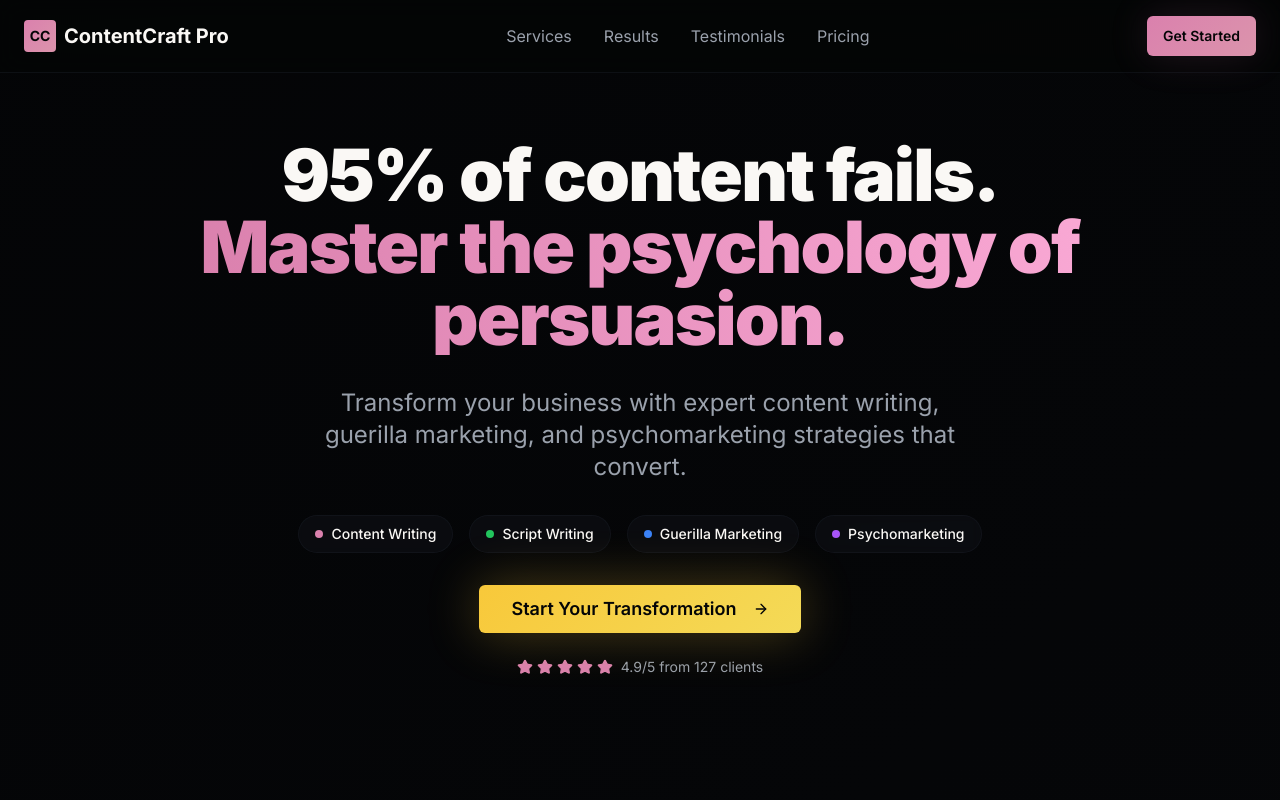
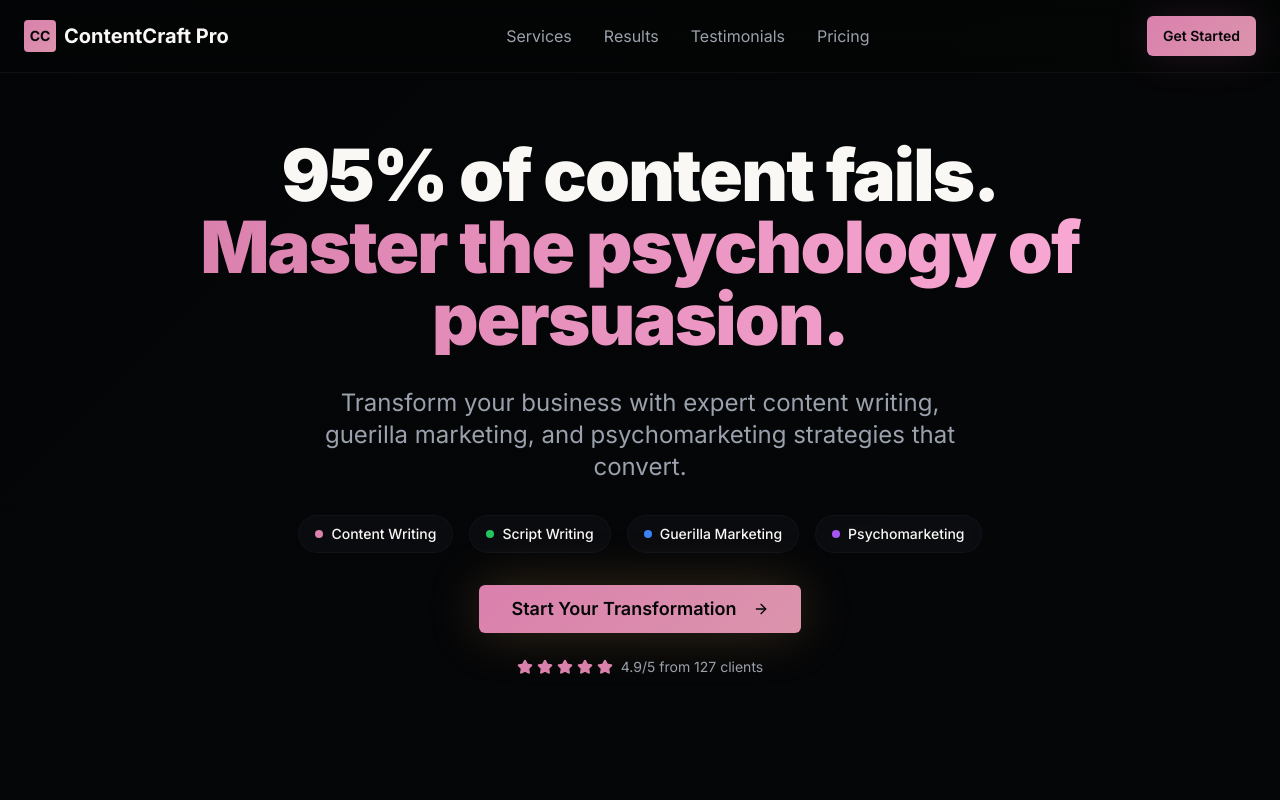
Before and after one commit to arizmi/mind-meld-wordsmith, a React (Vite) app: page / in a window 1280 px wide. Shown: the top 800 px of the page. Built offline with nearby package versions, Linux system fonts and the light colour scheme.

Commit message:
Reverted to commit 995dfab0e8704c4d5fa2b206d55cbd994a279f46

```diff
--- a/src/components/Hero.tsx
+++ b/src/components/Hero.tsx
@@ -37,7 +37,7 @@ const Hero = () => {
           <div className="space-y-6">
             <Button
               size="lg"
-              className="glow-button-gold bg-gradient-gold hover:bg-gradient-gold/90 text-background font-semibold px-8 py-6 text-lg animate-glow-pulse-gold"
+              className="glow-button bg-gradient-pink hover:bg-gradient-pink/90 text-background font-semibold px-8 py-6 text-lg animate-glow-pulse"
             >
               Start Your Transformation
               <ArrowRight className="ml-2 h-5 w-5" />
--- a/src/index.css
+++ b/src/index.css
@@ -28,12 +28,10 @@ All colors MUST be HSL.
     /* Premium gradients */
     --gradient-hero: linear-gradient(135deg, hsl(220 26% 2%) 0%, hsl(220 20% 4%) 100%);
     --gradient-pink: linear-gradient(135deg, hsl(330 55% 68%) 0%, hsl(340 50% 72%) 100%);
-    --gradient-gold: linear-gradient(135deg, hsl(45 93% 60%) 0%, hsl(50 88% 65%) 100%);
     --gradient-card: linear-gradient(145deg, hsl(220 26% 3%) 0%, hsl(220 20% 5%) 100%);
 
     /* Shadows */
     --shadow-glow: 0 0 40px hsla(330, 55%, 68%, 0.15);
-    --shadow-glow-gold: 0 0 40px hsla(45, 93%, 60%, 0.2);
     --shadow-card: 0 10px 40px hsla(220, 26%, 2%, 0.5);
     --radius: 0.5rem;
     --sidebar-background: 0 0% 98%;
@@ -107,10 +105,6 @@ All colors MUST be HSL.
     @apply relative overflow-hidden;
     box-shadow: var(--shadow-glow);
   }
-  .glow-button-gold {
-    @apply relative overflow-hidden;
-    box-shadow: var(--shadow-glow-gold);
-  }
   .glow-button::before {
     @apply absolute inset-0 opacity-0 transition-opacity duration-300;
     content: '';
@@ -118,15 +112,6 @@ All colors MUST be HSL.
     border-radius: inherit;
   }
   .glow-button:hover::before {
-    @apply opacity-20;
-  }
-  .glow-button-gold::before {
-    @apply absolute inset-0 opacity-0 transition-opacity duration-300;
-    content: '';
-    background: var(--gradient-gold);
-    border-radius: inherit;
-  }
-  .glow-button-gold:hover::before {
     @apply opacity-20;
   }
   .animate-fade-in {
@@ -154,11 +139,3 @@ All colors MUST be HSL.
     box-shadow: 0 0 60px hsla(330, 55%, 68%, 0.25);
   }
 }
-@keyframes glowPulseGold {
-  0%, 100% {
-    box-shadow: var(--shadow-glow-gold);
-  }
-  50% {
-    box-shadow: 0 0 60px hsla(45, 93%, 60%, 0.35);
-  }
-}
--- a/tailwind.config.ts
+++ b/tailwind.config.ts
@@ -69,7 +69,6 @@ export default {
 			backgroundImage: {
 				'gradient-hero': 'var(--gradient-hero)',
 				'gradient-pink': 'var(--gradient-pink)',
-				'gradient-gold': 'var(--gradient-gold)',
 				'gradient-card': 'var(--gradient-card)',
 			},
 			boxShadow: {
@@ -97,7 +96,16 @@ export default {
 					to: {
 						height: '0'
 					}
-				},
+				}
+			},
+			animation: {
+				'accordion-down': 'accordion-down 0.2s ease-out',
+				'accordion-up': 'accordion-up 0.2s ease-out',
+				'fade-in': 'fade-in 0.6s ease-out',
+				'slide-up': 'slide-up 0.8s ease-out',
+				'glow-pulse': 'glow-pulse 2s ease-in-out infinite',
+			},
+			keyframes: {
 				'fade-in': {
 					'0%': { opacity: '0', transform: 'translateY(20px)' },
 					'100%': { opacity: '1', transform: 'translateY(0)' }
@@ -108,20 +116,8 @@ export default {
 				},
 				'glow-pulse': {
 					'0%, 100%': { boxShadow: 'var(--shadow-glow)' },
-					'50%': { boxShadow: '0 0 60px hsla(330, 55%, 68%, 0.25)' }
-				},
-				'glowPulseGold': {
-					'0%, 100%': { boxShadow: 'var(--shadow-glow-gold)' },
-					'50%': { boxShadow: '0 0 60px hsla(45, 93%, 60%, 0.35)' }
+					'50%': { boxShadow: '0 0 60px hsla(45, 93%, 60%, 0.25)' }
 				}
-			},
-			animation: {
-				'accordion-down': 'accordion-down 0.2s ease-out',
-				'accordion-up': 'accordion-up 0.2s ease-out',
-				'fade-in': 'fade-in 0.6s ease-out',
-				'slide-up': 'slide-up 0.8s ease-out',
-				'glow-pulse': 'glow-pulse 2s ease-in-out infinite',
-				'glow-pulse-gold': 'glowPulseGold 2s ease-in-out infinite',
 			}
 		}
 	},
```
